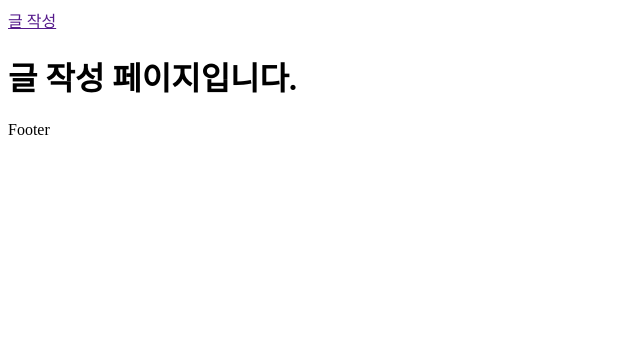
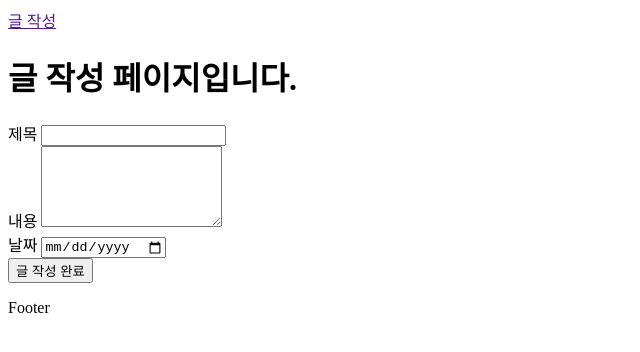
Before and after one commit to fear-none/node-study, a website: page my_app/views/write.html in a window 1280 px wide. Shown: the whole page, without its empty margins (0-640 px from the left). Drawn offline with nearby package versions, Linux system fonts and the light colour scheme; files that its build step writes are made by us from their sources.

Commit message:
4-1. 코드 추가

```diff
--- a/my_app/views/write.html
+++ b/my_app/views/write.html
@@ -2,4 +2,17 @@
 
 {% block content %}
 <h1>글 작성 페이지입니다.</h1>
+<form action="/write" method="post">
+  <label for="title">제목</label>
+  <input type="text" name="title" id="title">
+  <br>
+  <label for="contents">내용</label>
+  <textarea name="contents" id="contents" cols="20" rows="5"></textarea>
+  <br>
+  <label for="date">날짜</label>
+  <input type="date" name="date" id="date">
+  <br>
+  <!-- input submit -->
+  <input type="submit" value="글 작성 완료">
+</form>
 {% endblock %}
```
